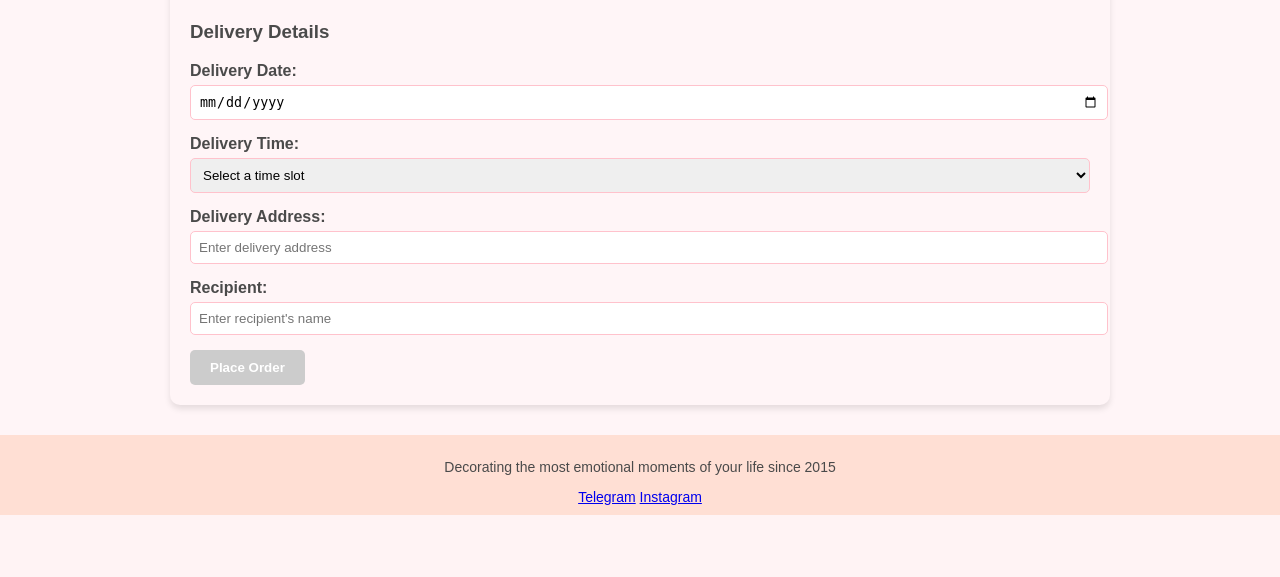
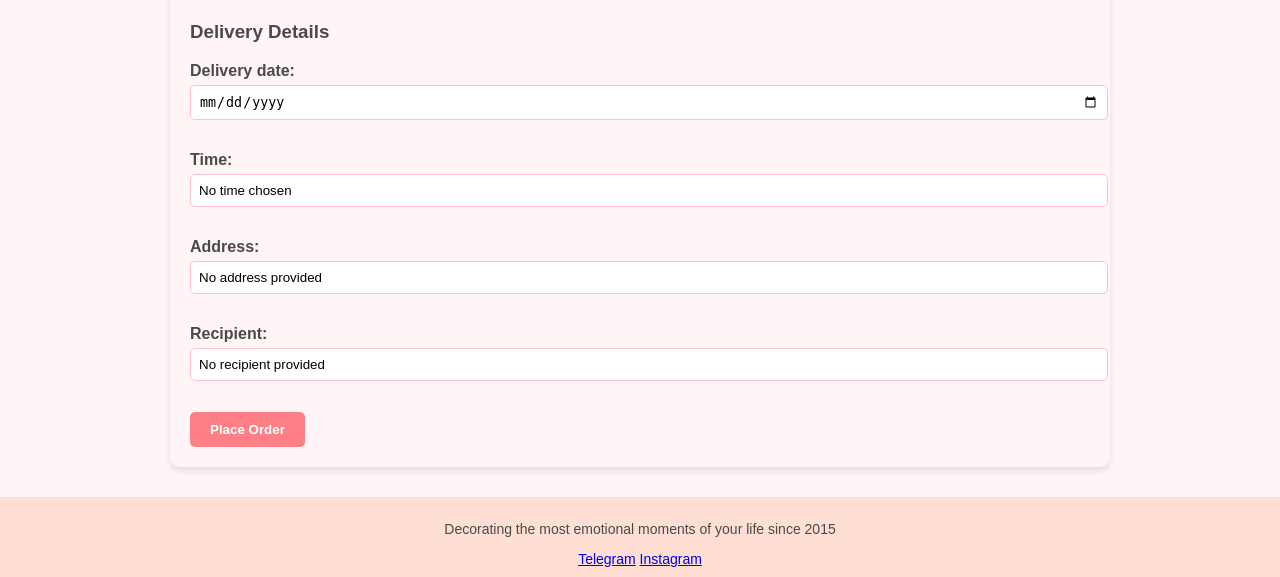
Before and after one commit to KateO-R/FlowerDelivery_Advanced, a Django app: template orders/templates/orders/cart.html in a window 1280 px wide. Shown: the part 301-878 px from the top of the page. Before the commit the page ends 816 px from the top, so only its background shows below. Run offline with Django 5.2, Linux system fonts and the light colour scheme; the template is opened without the code that fills it: values that come from a table or form of the project are taken from there, others are empty.

Commit message:
mistakes corrected

```diff
--- a/orders/forms.py
+++ b/orders/forms.py
@@ -5,10 +5,11 @@ class OrderForm(forms.ModelForm):
     class Meta:
         model = Order
         fields = [
-            'products',
-            'status',
             'delivery_date',
-            'delivery_time',
-            'delivery_address',
+            'time',
+            'address',
             'recipient',
         ]
+        widgets = {
+            'delivery_date': forms.DateInput(attrs={'type': 'date'}),  # Включение HTML5 календаря
+        }
--- a/orders/models.py
+++ b/orders/models.py
@@ -38,9 +38,9 @@ class Order(models.Model):
     status = models.CharField(max_length=20, choices=STATUS_CHOICES, default='pending')
     order_date = models.DateTimeField(auto_now_add=True)
     total_price = models.DecimalField(max_digits=10, decimal_places=2, default=0)
-    delivery_date = models.DateField(default="2025-12-12")
-    delivery_time = models.CharField(max_length=502, default="No time chosen")
-    delivery_address = models.CharField(max_length=255, default="No address provided")
+    delivery_date = models.DateField(null=True, blank=True)
+    time = models.CharField(max_length=502, default="No time chosen")
+    address = models.CharField(max_length=255, default="No address provided")
     recipient = models.CharField(max_length=100, default="No recipient provided")
 
     def __str__(self):
--- a/orders/templates/orders/cart.html
+++ b/orders/templates/orders/cart.html
@@ -22,7 +22,7 @@
                         <a href="{% url 'update_cart' item.id 'increase' %}">+</a>
                     </p>
                 </div>
-                <p class="cart-item-total">Total: ${{ item.product.price|floatformat:2|add:item.product.price|floatformat:2 }}</p>
+                <p class="cart-item-total">Total: ${{ item.total_price|floatformat:2 }}</p>
             </div>
             {% endfor %}
         </div>
@@ -35,34 +35,19 @@
         <!-- Форма доставки -->
         <div class="delivery-form">
             <h3>Delivery Details</h3>
-            <form method="POST" id="order-form">
+            <form method="POST">
                 {% csrf_token %}
-                <label for="date">Delivery Date:</label>
-                <input type="date" id="date" name="date" required>
-
-                <label for="time">Delivery Time:</label>
-                <select id="time" name="time" required>
-                    <option value="" disabled selected>Select a time slot</option>
-                    {% for time in delivery_times %}
-                    <option value="{{ time }}">{{ time }}</option>
-                    {% endfor %}
-                </select>
-
-                <label for="address">Delivery Address:</label>
-                <input type="text" id="address" name="address" placeholder="Enter delivery address" required>
-
-                <label for="recipient">Recipient:</label>
-                <input type="text" id="recipient" name="recipient" placeholder="Enter recipient's name" required>
-
-                <button type="submit" class="place-order-button" disabled>Place Order</button>
+                {{ form.as_p }}
+                <button type="submit" class="place-order-button">Place Order</button>
             </form>
         </div>
     {% endif %}
+
     {% if message %}
-        <div class="success-message">
-            <p>{{ message }}</p>
+        <div class="alert alert-success">
+            {{ message }}
         </div>
-        {% endif %}
+    {% endif %}
 </div>
 
 <script>
```
Also changed, not shown: orders/templates/orders/signup.html (added, +10 -0 lines), orders/views.py (+14 -3 lines), orders/migrations/0004_rename_delivery_address_order_address_and_more.py (added).
